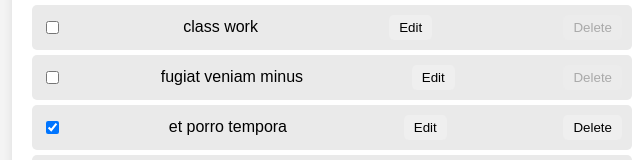
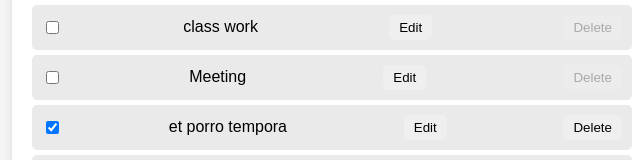
Before and after one commit to DoaaKadhim/React-To-Do-List, a React (Create React App) app: page / in a window 1280 px wide. Shown: the part 206-366 px from the top of the page, without its empty margins (308-951 px from the left). Built offline with nearby package versions, Linux system fonts and the light colour scheme.

Commit message:
3rd commit

```diff
--- a/src/App.js
+++ b/src/App.js
@@ -21,7 +21,7 @@ const initialTodos = [
   {
     userId: 1,
     id: 3,
-    title: "fugiat veniam minus",
+    title: "Meeting",
     completed: false,
   },
   {
```
